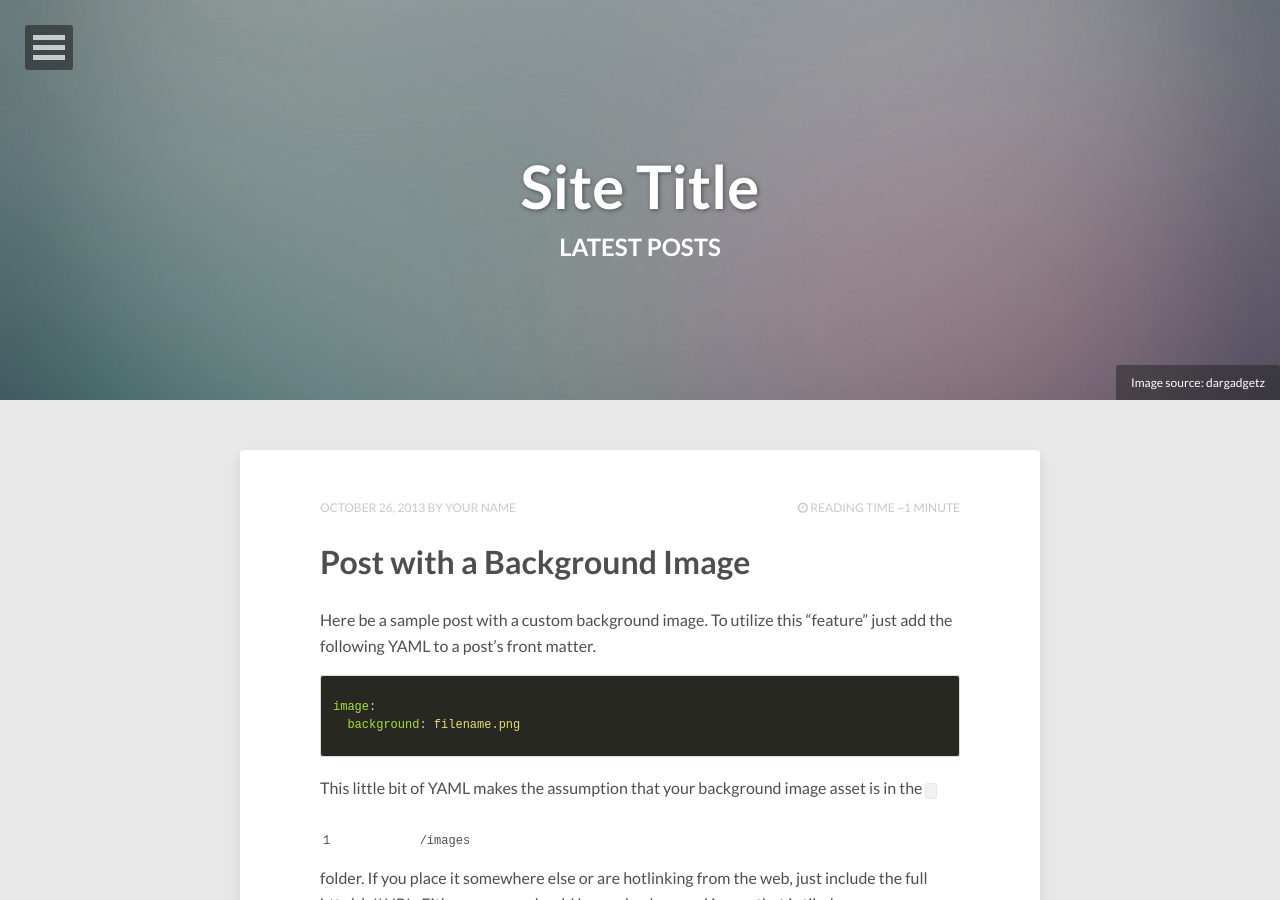
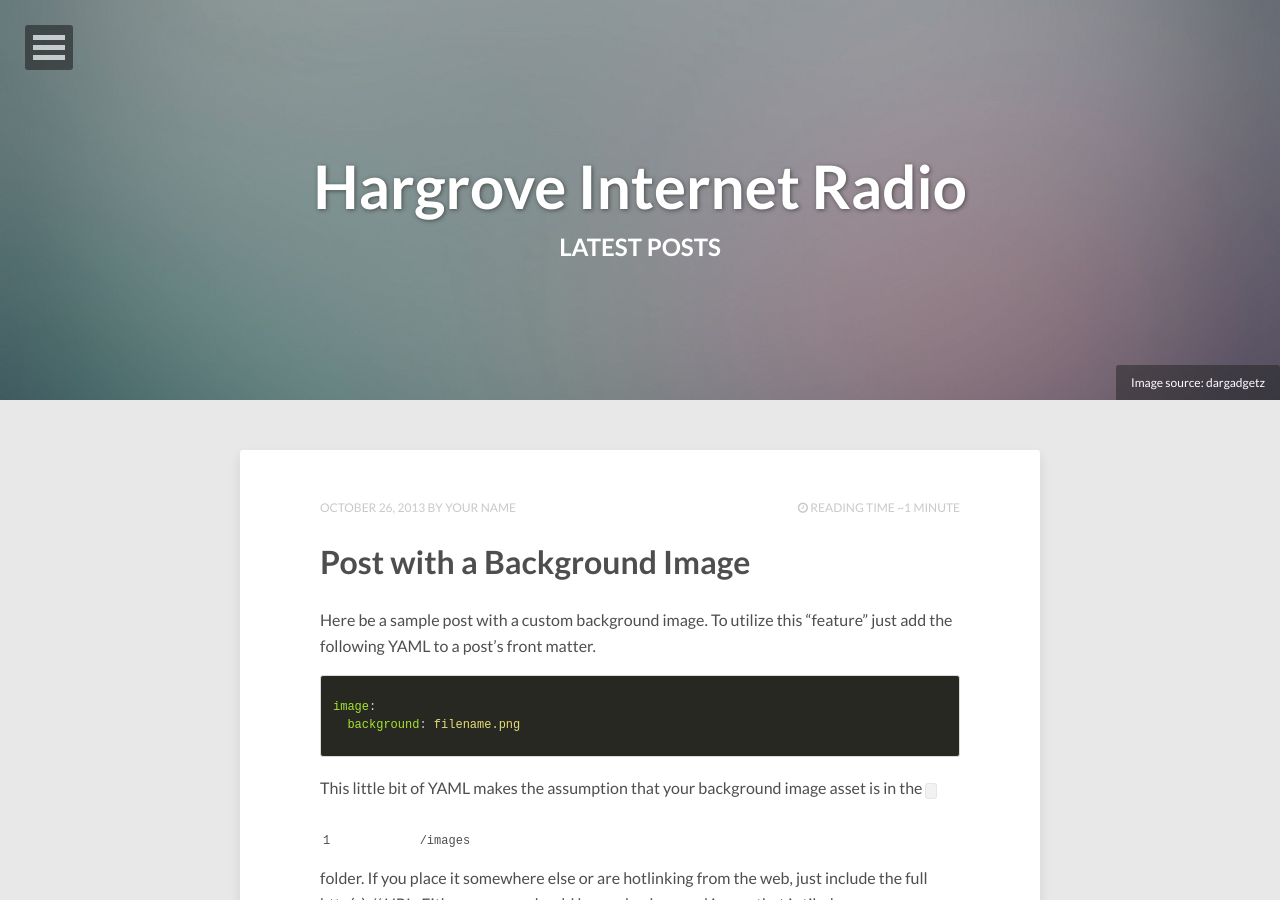
Before and after one commit to hargrove85/hargrove85.github.io, a Jekyll site: the page built from index.html, in a window 1280 px wide and 900 px high. Built offline with Jekyll 4.4.1, drawn with Linux system fonts in a browser that asks for light colours; nearby versions of some CDN libraries; the list of posts is cut into pages by our own code.

Commit message:
config change

```diff
--- a/_config.yml
+++ b/_config.yml
@@ -1,4 +1,4 @@
-title:            Site Title
+title:            Hargrove Internet Radio
 description:      Describe your website here.
 disqus_shortname: hpstrtheme
 reading_time:     true
```
